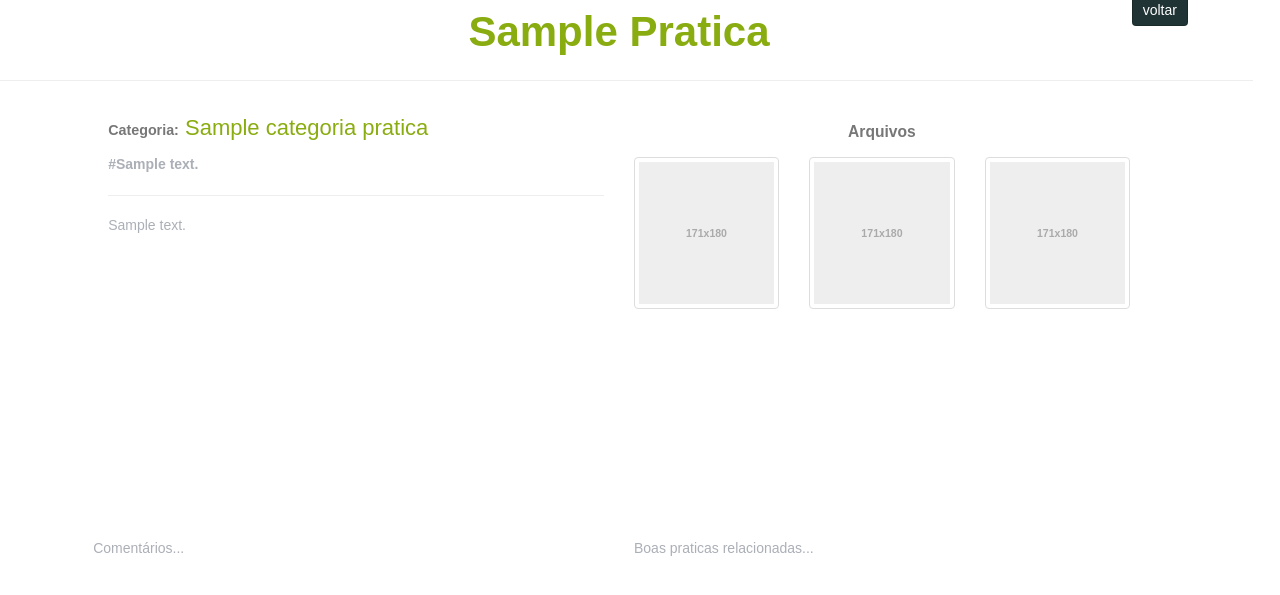
After one commit to JonathasArts/abpresa, a PHP site: template app/views/conteudo.show.php in a window 1280 px wide. The commit adds this page. Shown: the top 595 px of the page. Run offline with PHP 8.4, Linux system fonts and the light colour scheme; the template is opened without the code that fills it: most values are stand-ins (such as "Sample title", 1, 10 or a date in 2020); some libraries are stand-ins or nearby versions.

Commit message:
View show conteudo adicionada

```diff
--- a/app/assets/js/custom.js
+++ b/app/assets/js/custom.js
@@ -73,7 +73,6 @@ $(document).ready(function() {
 
 });
 
-
 // Instancia e Carrega o modal de confirmação de exclusão
 function modalRemove(bt){
 
@@ -95,7 +94,7 @@ function modalRemove(bt){
     // $('#modal-remove #bt-modal-confirm').attr("href", path_id);
     $('#modal-ok #bt-md-ok').attr("href", path_id);
 
-    event.preventDefault();
+    // event.preventDefault();
     $('#modal-remove').iziModal('open');
 }
 
--- /dev/null
+++ b/app/views/conteudo.show.php
@@ -0,0 +1,79 @@
+<?php $path = RAIZ_PATH; ?>
+<!-- views/categorias.create.html -->
+<div class="contentAreaInner clearfix no-pad-left no-pad-right">
+    <div class="row">
+
+        <header class="page-header text-center" style="margin-top:-.4em">
+            <div class="row">
+                <div class="col-xs-2"></div>
+                <div class="col-xs-8"><h1><span><?= $pratica->titulo_pratica ?></span></h1></div>
+                <div class="col-xs-2"><a href="/abpresa/dashboard/" class="btn btn-default">voltar</a></div>
+            </div>
+        </header>
+
+        <div class="row" style="margin-bottom:15em;">
+            <div class="col-xs-1"></div>
+
+            <div class="col-xs-10">
+                <div class="col-xs-6">
+                    <div class="row">
+                        <div class="col-xs-6 col-md-12">
+                            <h2><small><strong>Categoria:</strong></small> <span><?= $categoria_pratica->titulo_categoria ?></span></h2>
+                            <strong>
+                            <?php
+                                foreach ($tags_pratica as $tag) {
+                                    echo "#".$tag->descricao_tag." ";
+                                }
+                            ?>
+                            </strong>
+                        </div>
+                        <div class="col-xs-6 col-md-12">
+                            <hr/>
+                            <p><?= $pratica->descricao_pratica ?></p>
+                        </div>
+                    </div>
+                </div>
+
+                <div class="col-xs-6">
+                    <div class="row">
+                        <h1 class="text-center"><small><strong>Arquivos</strong></small></h1>
+                        <!-- foreach dos arquivos  -->
+                        <div class="col-xs-6 col-md-4">
+                            <a href="#" class="thumbnail">
+                                <img src="<?= $path.'/app/assets/img/img_temp.svg' ?>" alt="...">
+                            </a>
+                        </div>
+                        <div class="col-xs-6 col-md-4">
+                            <a href="#" class="thumbnail">
+                                <img src="<?= $path.'/app/assets/img/img_temp.svg' ?>" alt="...">
+                            </a>
+                        </div>
+                        <div class="col-xs-6 col-md-4">
+                            <a href="#" class="thumbnail">
+                                <img src="<?= $path.'/app/assets/img/img_temp.svg' ?>" alt="...">
+                            </a>
+                        </div>
+                        <!-- END foreach dos arquivos  -->
+                    </div>
+                </div>
+
+            </div>
+
+            <div class="col-xs-1"></div>
+        </div>
+
+        <div class="row">
+            <div class="col-xs-1"></div>
+                <div class="col-xs-5">
+                    Comentários...
+                </div>
+                <div class="col-xs-5">
+                    Boas praticas relacionadas...
+                </div>
+            <div class="col-xs-1"></div>
+        </div>
+
+
+    </div>
+</div><!--contenAreaInner-->
+<!-- END views/categorias.create.html -->
--- a/app/views/dashboard.php
+++ b/app/views/dashboard.php
@@ -59,7 +59,7 @@
                                         <tr>
                                             <td><?= $pratica->id ?></td>
                                             <td>
-                                                <a href="" id="verPratica" title="Visualizar">
+                                                <a href="/abpresa/conteudo/show/<?= $pratica->id ?>" id="verPratica" title="Visualizar">
                                                     <?= $pratica->titulo_pratica ?>
                                                 </a>
                                             </td>
```
Also changed, not shown: app/controllers/CategoriaController.php (+11 -4 lines), app/controllers/ConteudoController.php (+24 -1 lines), index.php (+10 -0 lines), app/assets/img/img_temp.svg (added).
